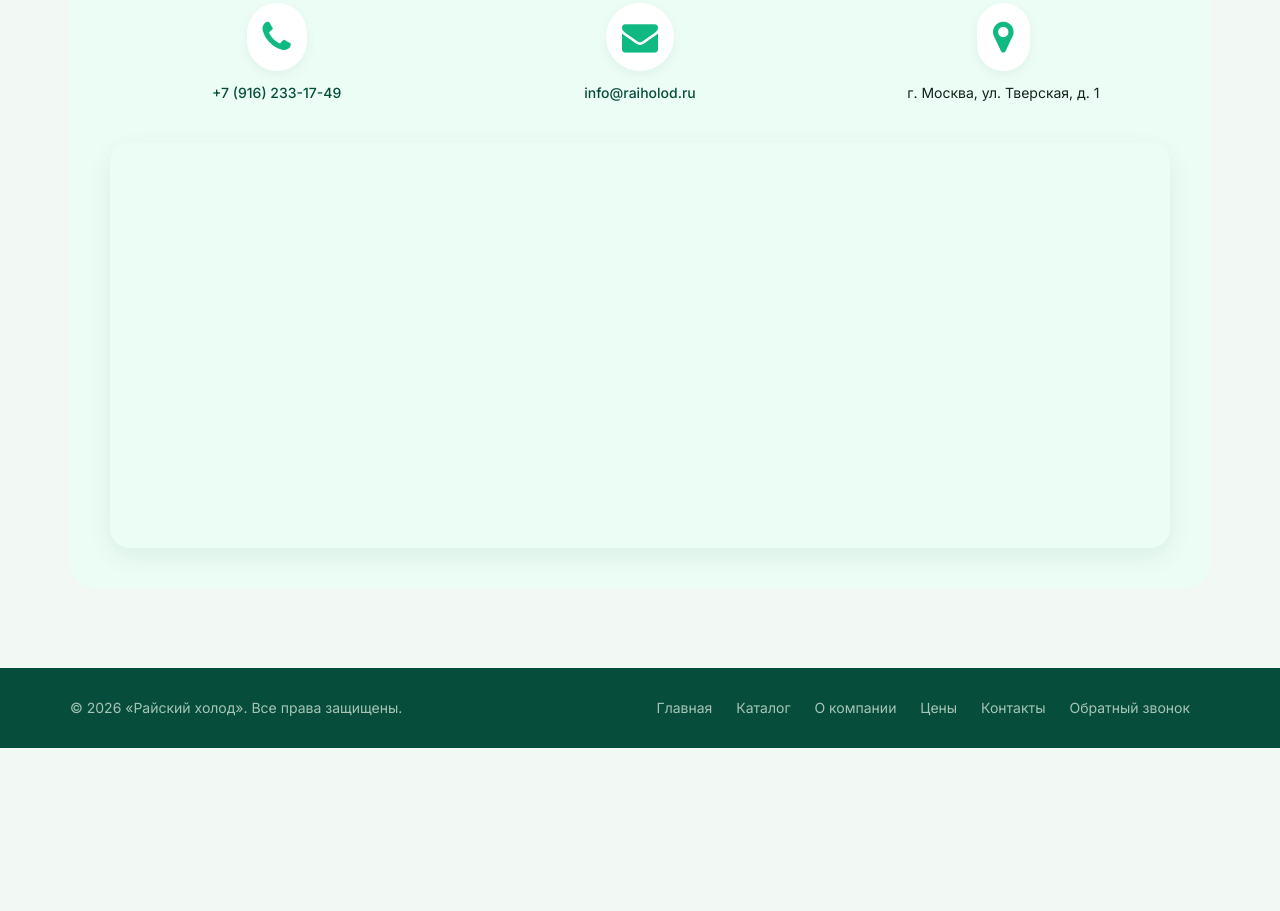
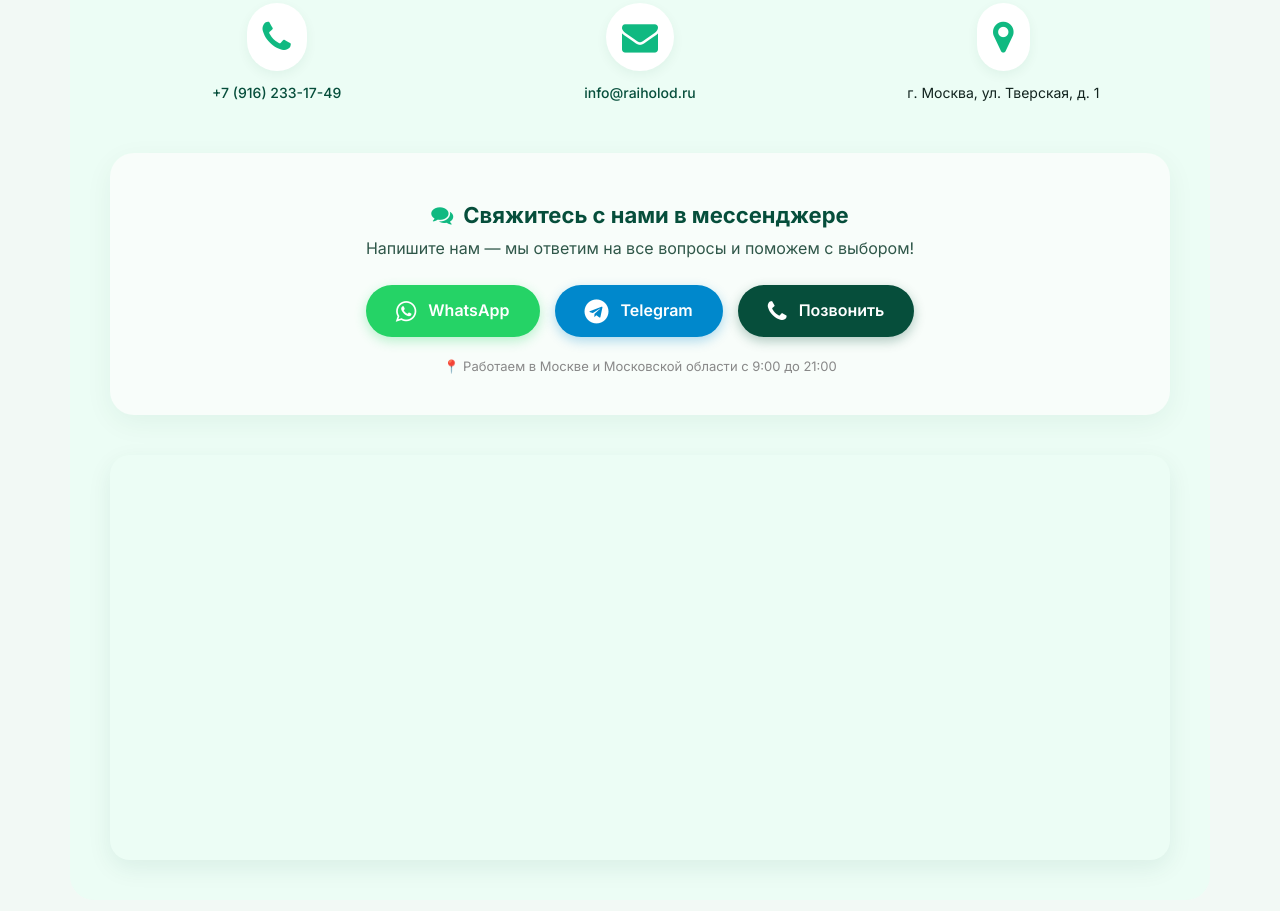
Before and after one commit to KarpArt9/KarpArt9.github.io, a plain HTML site: page index.html in a window 1280 px wide. Shown: the part 1258-2169 px from the top of the page. Before the commit the page ends 2006 px from the top, so only its background shows below. Drawn offline with nearby package versions, Linux system fonts and the light colour scheme.

Commit message:
Update index.html

```diff
--- a/index.html
+++ b/index.html
@@ -151,6 +151,71 @@
         [data-aos].aos-animate { opacity: 1; transform: translateY(0) !important; }
         [data-aos="fade-up"] { transform: translateY(30px); }
 
+        /* Стили для блока мессенджеров */
+        .messenger-block {
+            background: #f8fdfa;
+            border-radius: 24px;
+            padding: 30px 20px;
+            margin: 40px 0;
+            text-align: center;
+            box-shadow: 0 8px 28px rgba(6,78,59,0.06);
+        }
+        .messenger-block h3 {
+            color: #064e3b;
+            font-weight: 700;
+            margin-bottom: 10px;
+            font-size: 22px;
+        }
+        .messenger-block .subtitle {
+            color: #2f5749;
+            margin-bottom: 25px;
+            font-size: 16px;
+        }
+        .messenger-buttons {
+            display: flex;
+            flex-wrap: wrap;
+            justify-content: center;
+            gap: 15px;
+        }
+        .messenger-btn {
+            display: inline-flex;
+            align-items: center;
+            gap: 12px;
+            padding: 14px 30px;
+            border-radius: 60px;
+            text-decoration: none;
+            font-weight: 600;
+            font-size: 16px;
+            transition: 0.3s;
+            border: none;
+            color: #fff;
+        }
+        .messenger-btn:hover {
+            transform: scale(1.05);
+            color: #fff;
+            text-decoration: none;
+        }
+        .messenger-btn.whatsapp {
+            background: #25D366;
+            box-shadow: 0 4px 12px rgba(37, 211, 102, 0.3);
+        }
+        .messenger-btn.telegram {
+            background: #0088cc;
+            box-shadow: 0 4px 12px rgba(0, 136, 204, 0.3);
+        }
+        .messenger-btn.phone {
+            background: #064e3b;
+            box-shadow: 0 4px 12px rgba(6, 78, 59, 0.3);
+        }
+        .messenger-btn i {
+            font-size: 24px;
+        }
+        .messenger-footer-text {
+            margin-top: 20px;
+            font-size: 13px;
+            color: #888;
+        }
+
         @media (max-width: 768px) {
             .main-menu { display: none; }
             .burger-menu { display: block; }
@@ -161,6 +226,16 @@
             .products-grid { grid-template-columns: repeat(auto-fill, minmax(240px, 1fr)); }
             .product-card .btn-group-card { flex-direction: column; }
             .detail-specs-full table td:first-child { width: 50%; }
+            .messenger-btn {
+                padding: 12px 20px;
+                font-size: 14px;
+                width: 100%;
+                justify-content: center;
+            }
+            .messenger-buttons {
+                flex-direction: column;
+                align-items: stretch;
+            }
         }
         @media (min-width: 769px) { .mobile-menu { display: none !important; } }
     </style>
@@ -255,6 +330,25 @@
                         <p>г. Москва, ул. Тверская, д. 1</p>
                     </div>
                 </div>
+
+                <!-- НОВЫЙ БЛОК МЕССЕНДЖЕРОВ -->
+                <div class="messenger-block">
+                    <h3><i class="fa fa-comments" style="color: #10b981; margin-right: 10px;"></i>Свяжитесь с нами в мессенджере</h3>
+                    <p class="subtitle">Напишите нам — мы ответим на все вопросы и поможем с выбором!</p>
+                    <div class="messenger-buttons">
+                        <a href="https://wa.me/79162331749" target="_blank" class="messenger-btn whatsapp">
+                            <i class="fa fa-whatsapp"></i> WhatsApp
+                        </a>
+                        <a href="https://t.me/rayskiy070" target="_blank" class="messenger-btn telegram">
+                            <i class="fa fa-telegram"></i> Telegram
+                        </a>
+                        <a href="tel:+79162331749" class="messenger-btn phone">
+                            <i class="fa fa-phone"></i> Позвонить
+                        </a>
+                    </div>
+                    <p class="messenger-footer-text">📍 Работаем в Москве и Московской области с 9:00 до 21:00</p>
+                </div>
+
                 <div class="map-container">
                     <iframe src="https://yandex.ru/map-widget/v1/?ll=37.6184%2C55.7512&z=16&pt=37.6184,55.7512,pm2rdl&l=map" width="100%" height="400" frameborder="0" allowfullscreen="true"></iframe>
                 </div>
@@ -362,6 +456,25 @@
 <div class="page" id="page-contacts">
     <div class="container" data-aos="fade-up">
         <h2 class="section-title">Контакты</h2>
+
+        <!-- НОВЫЙ БЛОК МЕССЕНДЖЕРОВ (дублируется и здесь, если нужно) -->
+        <div class="messenger-block">
+            <h3><i class="fa fa-comments" style="color: #10b981; margin-right: 10px;"></i>Свяжитесь с нами в мессенджере</h3>
+            <p class="subtitle">Напишите нам — мы ответим на все вопросы и поможем с выбором!</p>
+            <div class="messenger-buttons">
+                <a href="https://wa.me/79162331749" target="_blank" class="messenger-btn whatsapp">
+                    <i class="fa fa-whatsapp"></i> WhatsApp
+                </a>
+                <a href="https://t.me/rayskiy070" target="_blank" class="messenger-btn telegram">
+                    <i class="fa fa-telegram"></i> Telegram
+                </a>
+                <a href="tel:+79162331749" class="messenger-btn phone">
+                    <i class="fa fa-phone"></i> Позвонить
+                </a>
+            </div>
+            <p class="messenger-footer-text">📍 Работаем в Москве и Московской области с 9:00 до 21:00</p>
+        </div>
+
         <div class="contact-grid">
             <div class="contact-item">
                 <i class="fa fa-phone"></i>
@@ -567,8 +680,7 @@
         { id: 'mitsubishi7', name: 'Mitsubishi Electric MSZ-GF71VE / MUZ-GF71VE', brand: 'mitsubishi', price: 199900, area: 70, type: 'inverter', features: ['silent'], specs: { 'Мощность охлаждения': '7.1 кВт', 'Площадь': '70 м²', 'Уровень шума': '30 дБ', 'Тип': 'Инвертор' } },
     ];
 
-    // ------------- ВСЕ ОСТАЛЬНЫЕ ФУНКЦИИ (renderProducts, openProductDetail, generateFullSpecs и т.д.) ОСТАЮТСЯ БЕЗ ИЗМЕНЕНИЙ -------------
-    // (они уже есть в вашем коде, ниже я привожу их полностью, чтобы код был целостным)
+    // ==================== ВСЕ ОСТАЛЬНЫЕ ФУНКЦИИ ====================
 
     function generateFullSpecs(product) {
         const brandName = product.brand.charAt(0).toUpperCase() + product.brand.slice(1);
```
